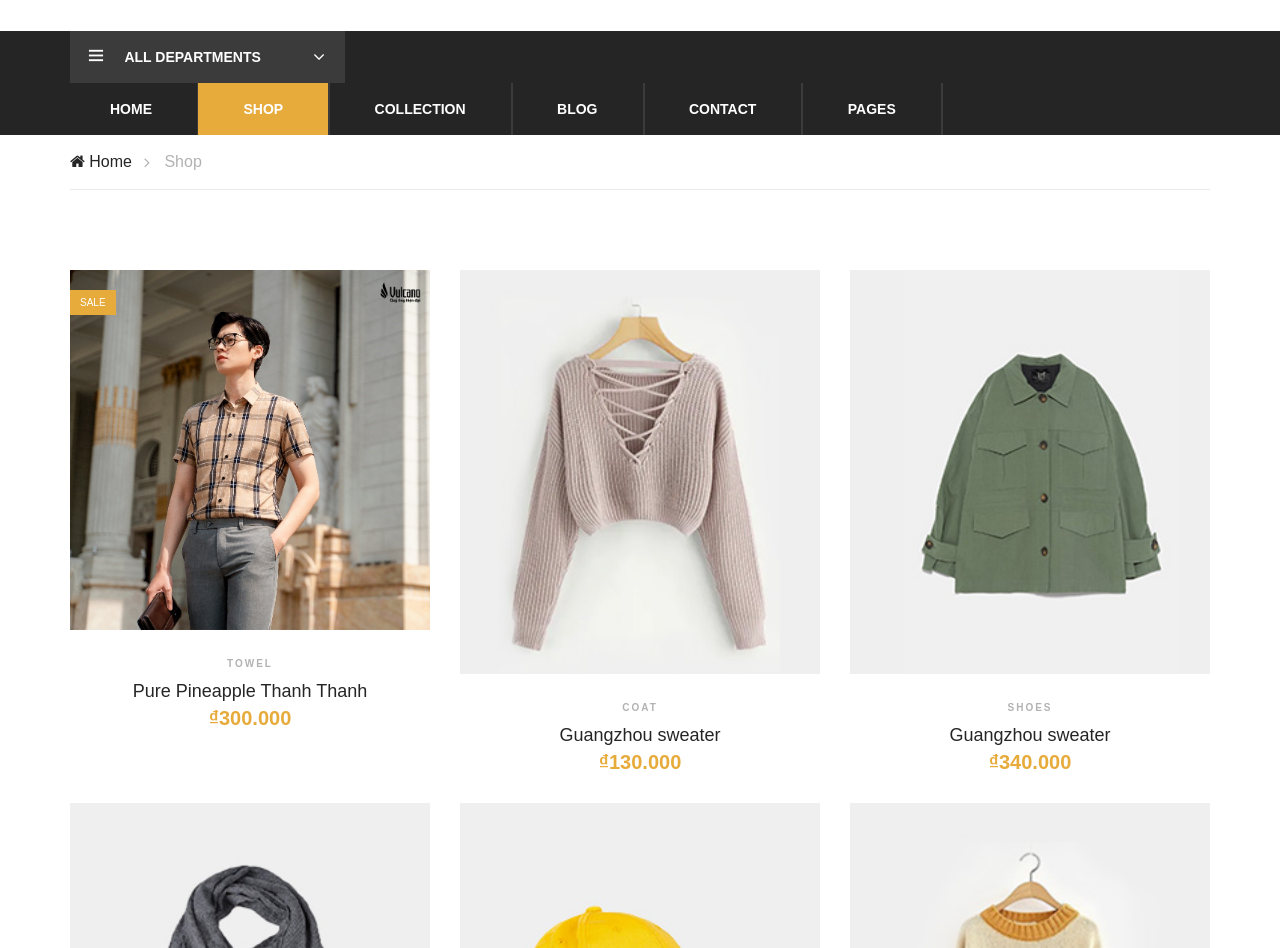
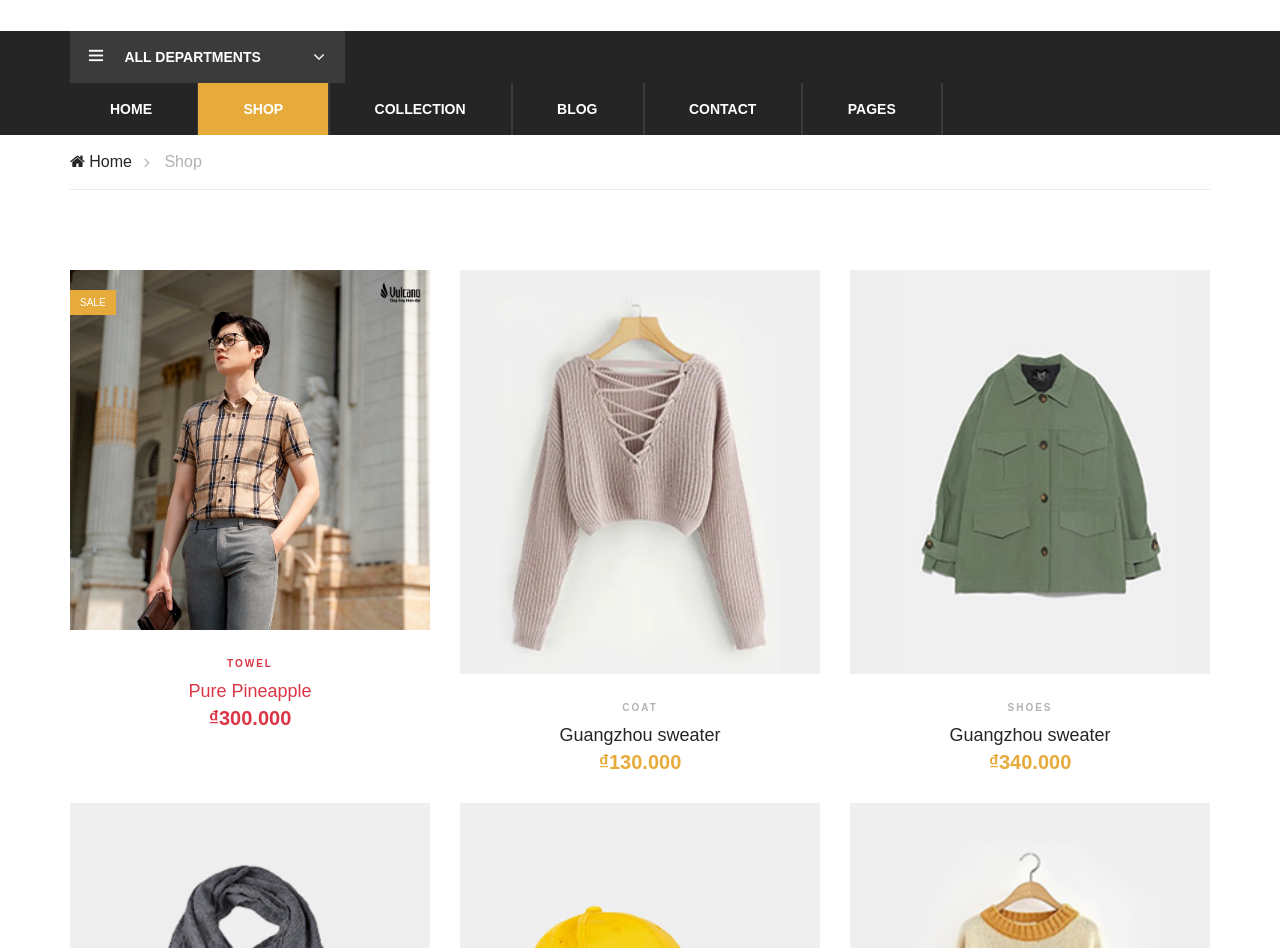
Before and after one commit to Vo-Thuong/template, a plain HTML site: page shop.html in a window 1280 px wide. Shown: the part 152-1100 px from the top of the page. Drawn offline with Linux system fonts and the light colour scheme; a web font is replaced by a local one.

Commit message:
style: change product text color to red in both index and shop pages

```diff
--- a/shop.html
+++ b/shop.html
@@ -216,13 +216,11 @@
                                         </ul>
                                     </div>
                                     <div class="pi-text">
-                                        <div class="catagory-name">Towel</div>
+                                        <div class="catagory-name text-danger">Towel</div>
                                         <a href="#">
-                                            <h5>Pure Pineapple Thanh Thanh</h5>
+                                            <h5 class="text-danger">Pure Pineapple</h5>
                                         </a>
-                                        <div class="product-price">
-                                            ₫300.000
-                                        </div>
+                                        <div class="product-price text-danger">₫300.000</div>
                                     </div>
                                 </div>
                             </div>
```
Also changed, not shown: index.html (+3 -3 lines).
